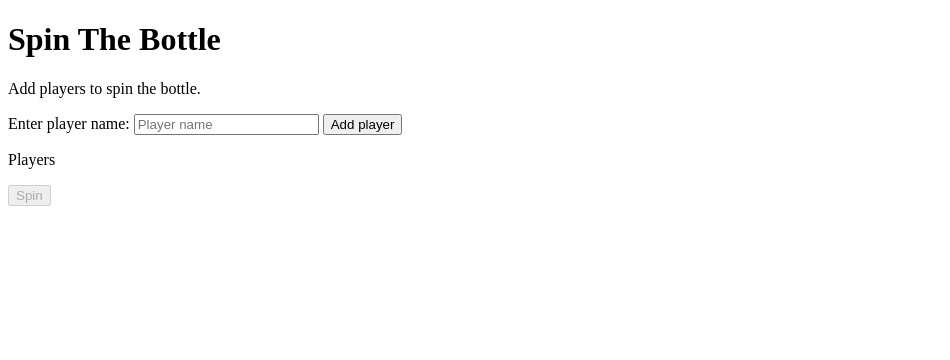
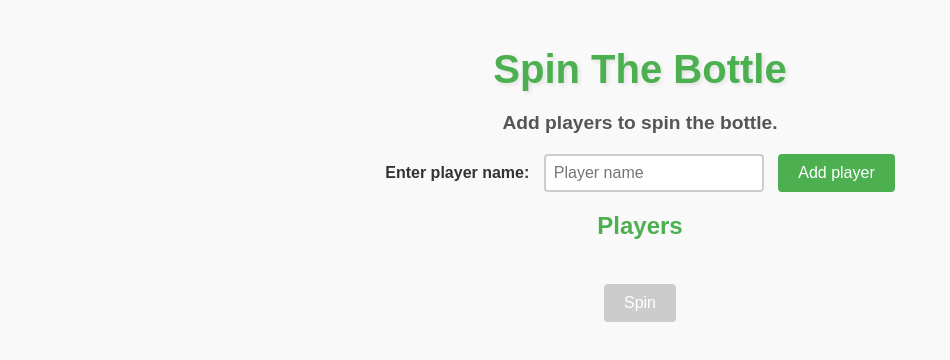
Before and after one commit to lachezar-dimitrov/hyperskill-js, a website: page src/spin-the-bottle/spin-the-bottle.html in a window 1280 px wide. Shown: the whole page, without its empty margins (0-950 px from the left). Drawn offline with Linux system fonts and the light colour scheme.

Commit message:
feat: add spin the bottle styles

```diff
--- a/src/spin-the-bottle/spin-the-bottle.html
+++ b/src/spin-the-bottle/spin-the-bottle.html
@@ -5,6 +5,108 @@
         <meta name="viewport" content="width=device-width, initial-scale=1.0" />
         <title>Spin The Bottle</title>
     </head>
+    <style>
+        /* General Body Styles */
+        body {
+            font-family: Arial, sans-serif;
+            background-color: #f9f9f9;
+            color: #333;
+            text-align: center;
+            padding: 20px;
+            margin: 0;
+        }
+
+        /* Heading Style */
+        h1 {
+            font-size: 2.5rem;
+            color: #4caf50;
+            margin-bottom: 20px;
+            text-shadow: 2px 2px 4px rgba(0, 0, 0, 0.1);
+        }
+
+        /* Status Text */
+        #status {
+            font-size: 1.2rem;
+            font-weight: bold;
+            margin-bottom: 20px;
+            color: #555;
+        }
+
+        /* Form Styles */
+        form {
+            margin-bottom: 20px;
+        }
+
+        label {
+            font-size: 1rem;
+            margin-right: 10px;
+            font-weight: bold;
+        }
+
+        input[type="text"] {
+            padding: 8px;
+            font-size: 1rem;
+            width: 200px;
+            border: 2px solid #ccc;
+            border-radius: 4px;
+            margin-right: 10px;
+            transition: border-color 0.3s;
+        }
+
+        input[type="text"]:focus {
+            border-color: #4caf50;
+            outline: none;
+        }
+
+        button {
+            padding: 10px 20px;
+            font-size: 1rem;
+            color: white;
+            background-color: #4caf50;
+            border: none;
+            border-radius: 4px;
+            cursor: pointer;
+            transition: background-color 0.3s;
+        }
+
+        button:disabled {
+            background-color: #ccc;
+            cursor: not-allowed;
+        }
+
+        button:hover:not(:disabled) {
+            background-color: #45a049;
+        }
+
+        /* Player List */
+        #players-text {
+            font-size: 1.5rem;
+            font-weight: bold;
+            color: #4caf50;
+            margin-top: 20px;
+        }
+
+        ul {
+            list-style: none;
+            padding: 0;
+            margin: 0 auto;
+            max-width: 300px;
+        }
+
+        li {
+            background-color: #e8f5e9;
+            margin: 5px 0;
+            padding: 10px;
+            border-radius: 4px;
+            font-size: 1rem;
+            box-shadow: 0 2px 4px rgba(0, 0, 0, 0.1);
+        }
+
+        /* Spin Button */
+        #spin {
+            margin-top: 20px;
+        }
+    </style>
     <body>
         <!-- Game Heading -->
         <h1>Spin The Bottle</h1>
```
